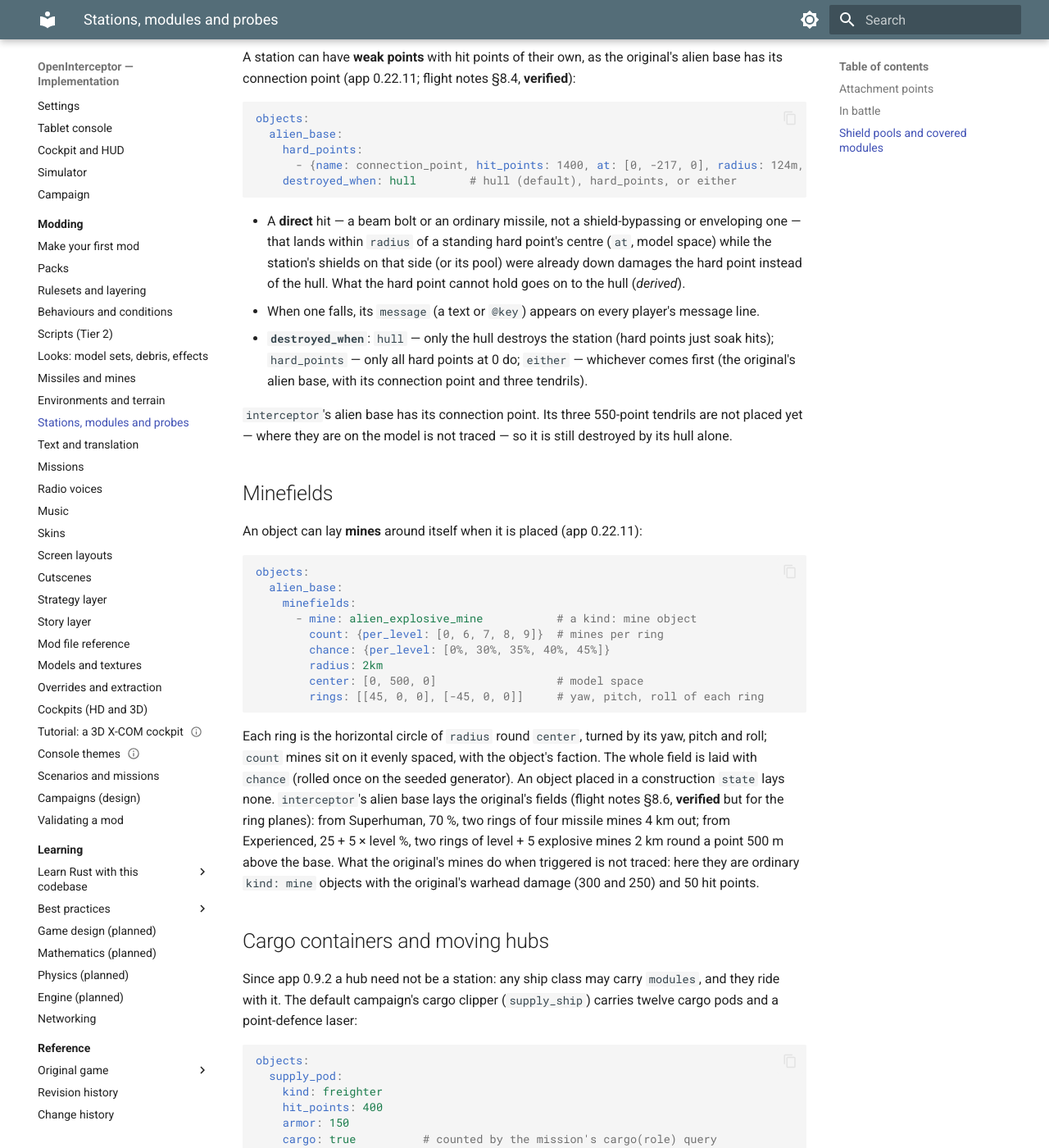
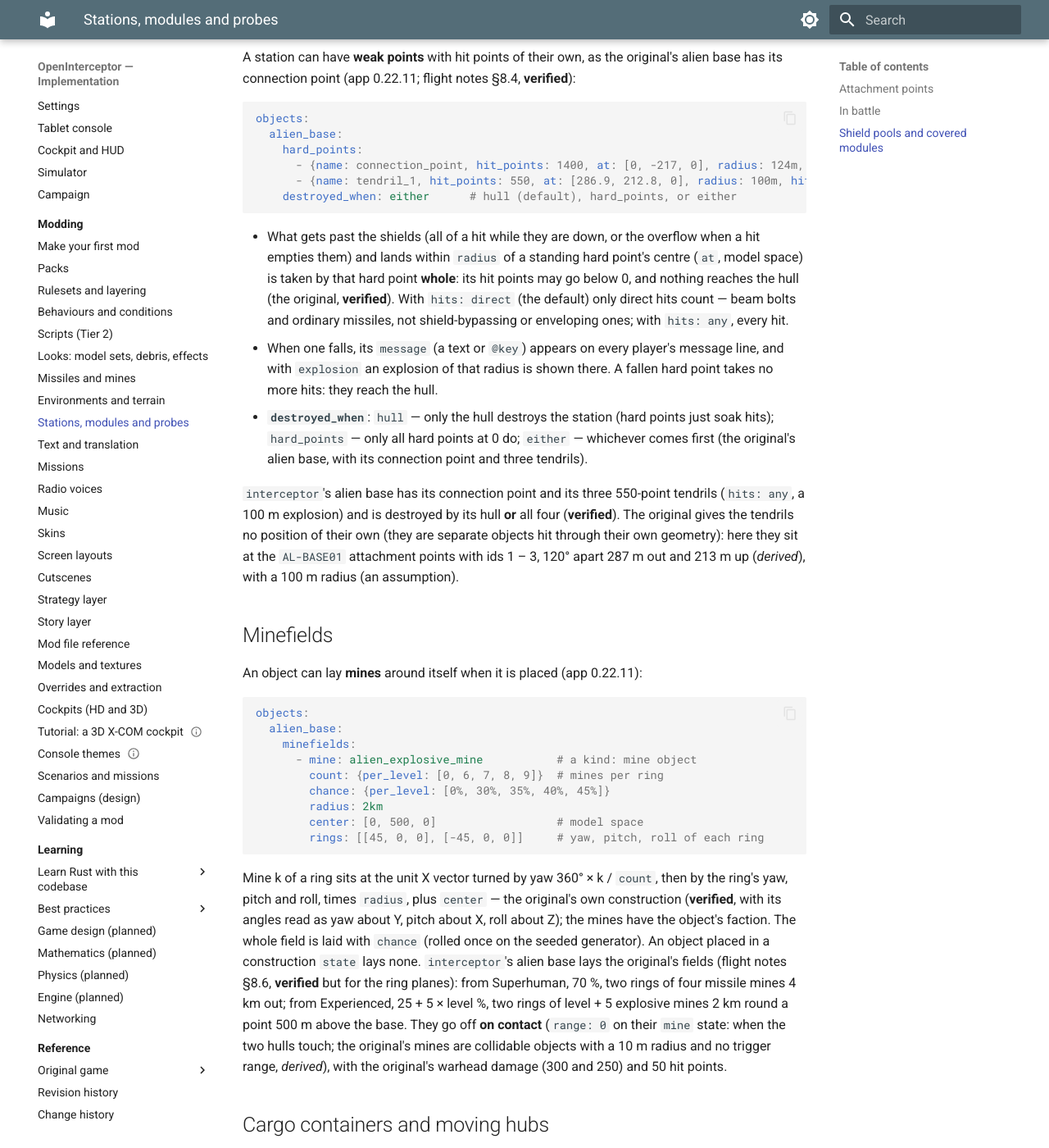
Before and after one commit to bbogovich/OpenInterceptor, an MkDocs documentation site: the page built from docs/modding/stations.md, in a window 1280 px wide and 1400 px high, scrolled down 4197 px. Shown: the whole window at 82% size. Built offline with MkDocs 1.6.1 and Material for MkDocs 9.7.7, drawn with Linux system fonts in a browser that asks for light colours.

Commit message:
Hard points take hits whole; tendrils; contact mines (#114 follow-up, app NEXT)
Stations and modules (Hard points, Minefields), reference (hard_points
hits/explosion, mine range 0), architecture, DEV-088 revised, status,
unit tests.

Issue: #114

Co-Authored-By: Claude Opus 5.5 <noreply@anthropic.com>

````diff
--- a/docs/modding/stations.md
+++ b/docs/modding/stations.md
@@ -157,20 +157,28 @@ objects:
   alien_base:
     hard_points:
       - {name: connection_point, hit_points: 1400, at: [0, -217, 0], radius: 124m, message: "@orig.S_GREP_363"}
-    destroyed_when: hull        # hull (default), hard_points, or either
+      - {name: tendril_1, hit_points: 550, at: [286.9, 212.8, 0], radius: 100m, hits: any, explosion: 100m}
+    destroyed_when: either      # hull (default), hard_points, or either
 ```
 
-- A **direct** hit — a beam bolt or an ordinary missile, not a shield-bypassing or enveloping
-  one — that lands within `radius` of a standing hard point's centre (`at`, model space) while
-  the station's shields on that side (or its pool) were already down damages the hard point
-  instead of the hull. What the hard point cannot hold goes on to the hull (*derived*).
-- When one falls, its `message` (a text or `@key`) appears on every player's message line.
+- What gets past the shields (all of a hit while they are down, or the overflow when a hit
+  empties them) and lands within `radius` of a standing hard point's centre (`at`, model space)
+  is taken by that hard point **whole**: its hit points may go below 0, and nothing reaches the
+  hull (the original, **verified**). With `hits: direct` (the default) only direct hits count —
+  beam bolts and ordinary missiles, not shield-bypassing or enveloping ones; with `hits: any`,
+  every hit.
+- When one falls, its `message` (a text or `@key`) appears on every player's message line, and
+  with `explosion` an explosion of that radius is shown there. A fallen hard point takes no more
+  hits: they reach the hull.
 - **`destroyed_when`**: `hull` — only the hull destroys the station (hard points just soak
   hits); `hard_points` — only all hard points at 0 do; `either` — whichever comes first (the
   original's alien base, with its connection point and three tendrils).
 
-`interceptor`'s alien base has its connection point. Its three 550-point tendrils are not placed
-yet — where they are on the model is not traced — so it is still destroyed by its hull alone.
+`interceptor`'s alien base has its connection point and its three 550-point tendrils
+(`hits: any`, a 100 m explosion) and is destroyed by its hull **or** all four (**verified**). The
+original gives the tendrils no position of their own (they are separate objects hit through their
+own geometry): here they sit at the `AL-BASE01` attachment points with ids 1 – 3, 120° apart
+287 m out and 213 m up (*derived*), with a 100 m radius (an assumption).
 
 ## Minefields
 
@@ -188,14 +196,17 @@ objects:
         rings: [[45, 0, 0], [-45, 0, 0]]     # yaw, pitch, roll of each ring
 ```
 
-Each ring is the horizontal circle of `radius` round `center`, turned by its yaw, pitch and roll;
-`count` mines sit on it evenly spaced, with the object's faction. The whole field is laid with
+Mine k of a ring sits at the unit X vector turned by yaw 360° × k / `count`, then by the ring's
+yaw, pitch and roll, times `radius`, plus `center` — the original's own construction (**verified**,
+with its angles read as yaw about Y, pitch about X, roll about Z); the mines have the object's
+faction. The whole field is laid with
 `chance` (rolled once on the seeded generator). An object placed in a construction `state` lays
 none. `interceptor`'s alien base lays the original's fields (flight notes §8.6, **verified** but
 for the ring planes): from Superhuman, 70 %, two rings of four missile mines 4 km out; from
 Experienced, 25 + 5 × level %, two rings of level + 5 explosive mines 2 km round a point 500 m
-above the base. What the original's mines do when triggered is not traced: here they are
-ordinary `kind: mine` objects with the original's warhead damage (300 and 250) and 50 hit points.
+above the base. They go off **on contact** (`range: 0` on their `mine` state: when the two hulls
+touch; the original's mines are collidable objects with a 10 m radius and no trigger range,
+*derived*), with the original's warhead damage (300 and 250) and 50 hit points.
 
 ## Cargo containers and moving hubs
 
````
Also changed, not shown: docs/implementation/architecture/sim.md (+8 -8 lines), docs/implementation/deviations/index.md (+1 -1 lines), docs/implementation/status.md (+6 -0 lines), docs/implementation/testing/unit-tests.md (+9 -1 lines), docs/modding/reference.md (+2 -2 lines).
